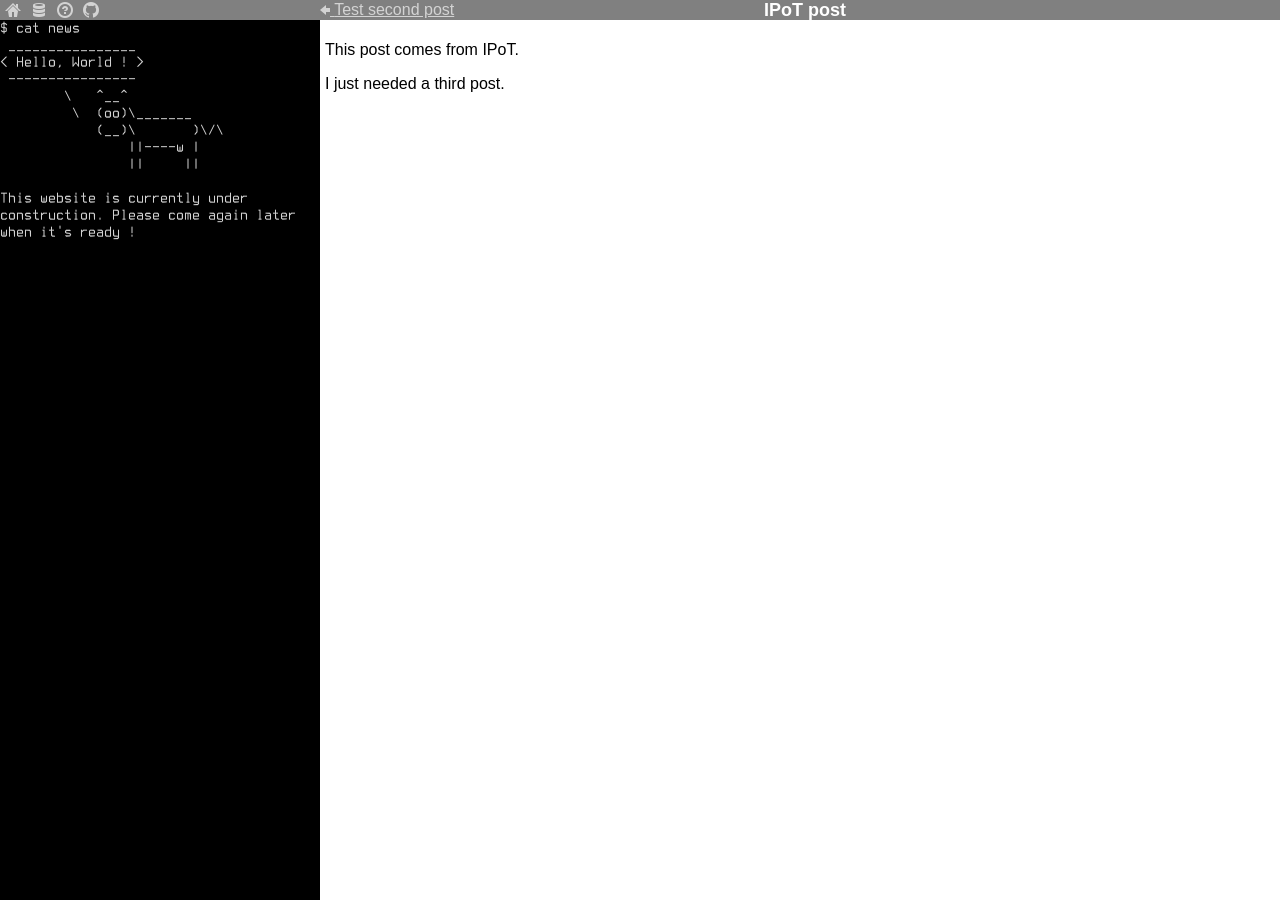
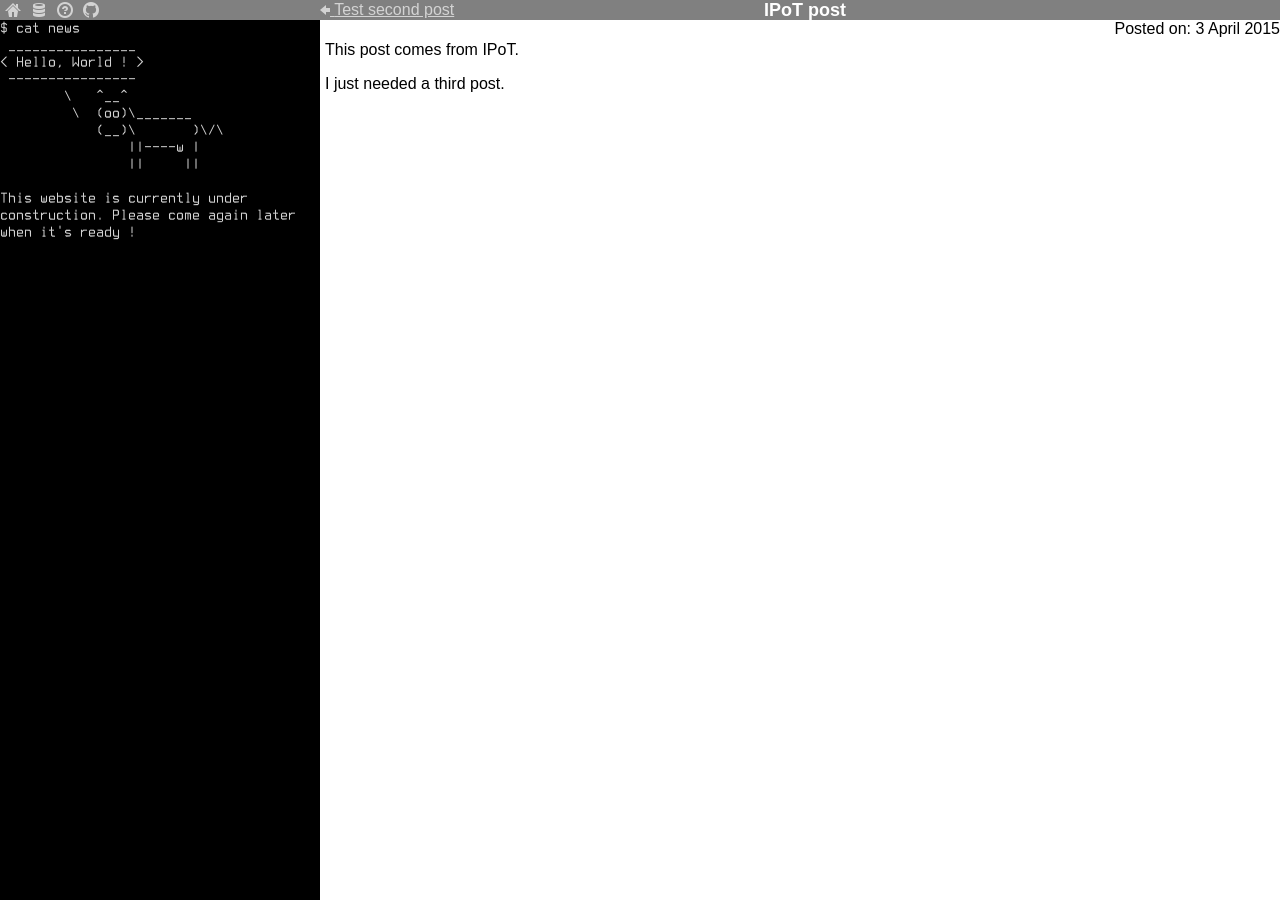
Before and after one commit to guillaumecl/guillaumecl.github.io, a Jekyll site: the page built from _posts/2015-04-03-not-yet.html, in a window 1280 px wide. Built offline with Jekyll 4.4.1, drawn with Linux system fonts in a browser that asks for light colours.

Commit message:
Add the post date to the post display.
Signed-off-by: Guillaume Clement <gclement@baobob.org>

```diff
--- a/_layouts/master.html
+++ b/_layouts/master.html
@@ -44,6 +44,9 @@
 		</div>
 
 		<div class="layout_right">
+			{% if page.date %}
+			<div class="date">Posted on: {{page.date | date: "%-d %B %Y"}}</div>
+			{% endif %}
 			{{ content }}
 		</div>
 	</body>
--- a/resources/layout.css
+++ b/resources/layout.css
@@ -65,3 +65,9 @@ ul.links li.navigation.next {
 ul.links li.navigation a {
 	width: auto;
 }
+
+.layout_right div.date {
+	position: absolute;
+	top: 0px;
+	right: 0px;
+}
```
